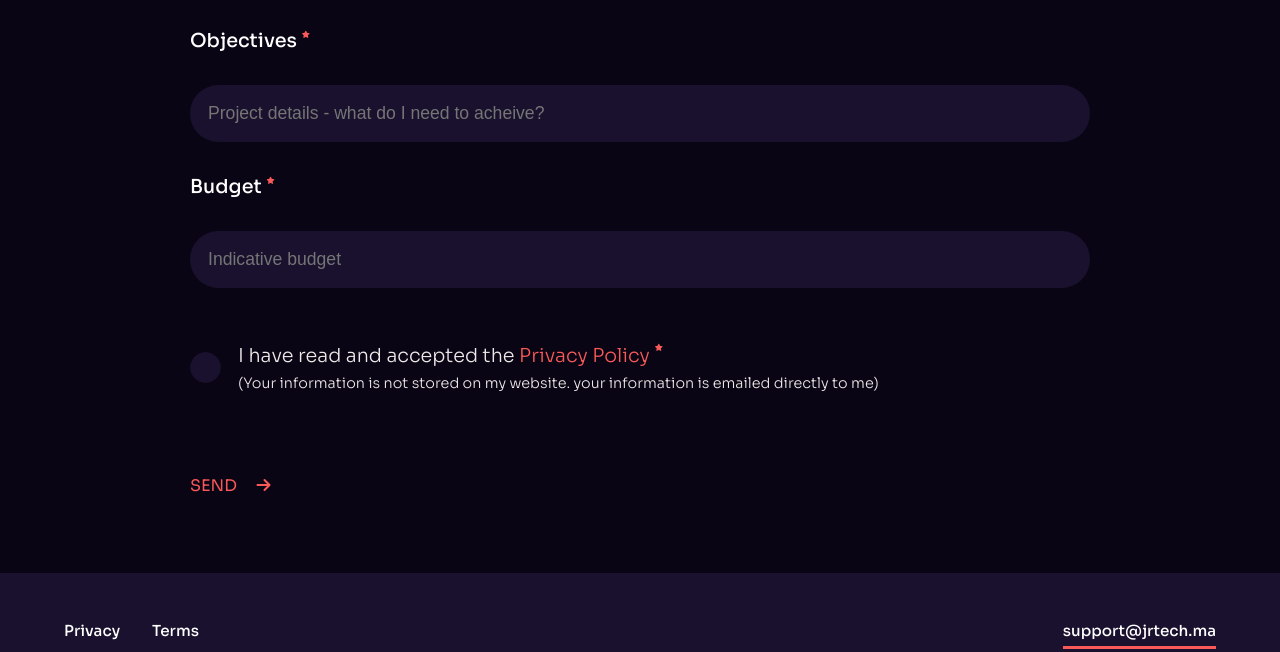
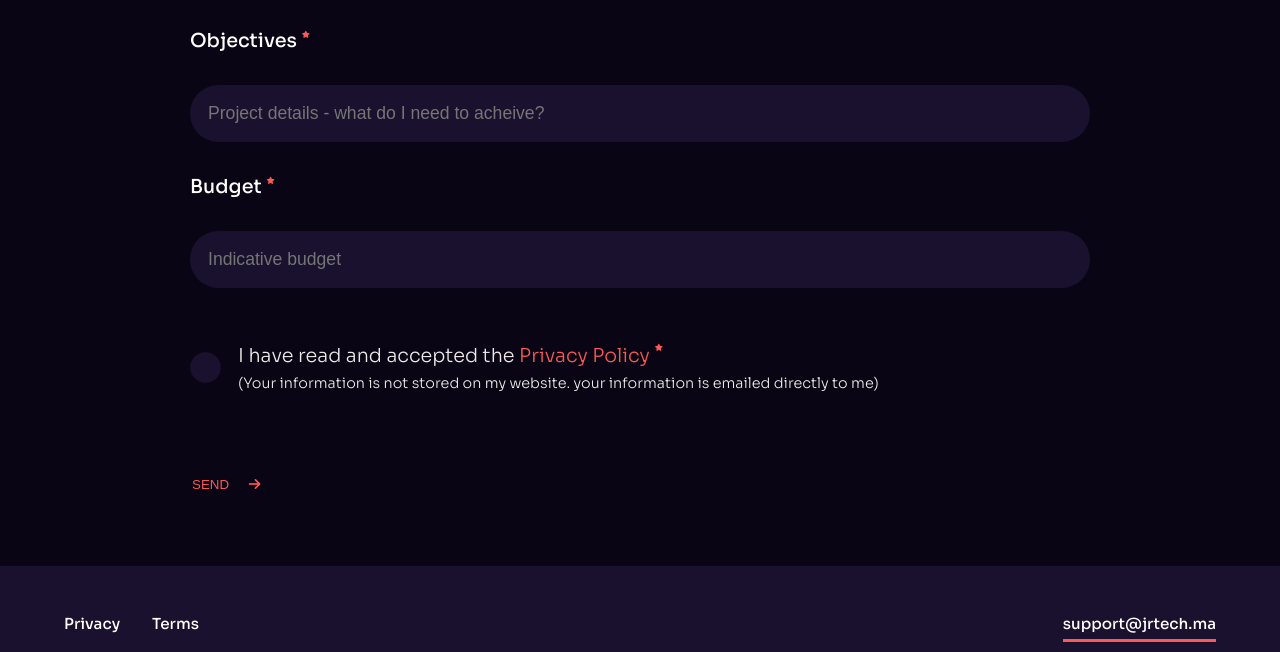
Before and after one commit to Jnah134/personal-portfolio, a website built with webpack: page src/contact.html in a window 1280 px wide. Shown: the part 1399-2051 px from the top of the page. Built offline with nearby package versions, Linux system fonts and the light colour scheme.

Commit message:
add netlify form

```diff
--- a/src/contact.html
+++ b/src/contact.html
@@ -93,7 +93,7 @@
       <h3 class="line-title">Tell me about your project</h3>
 
       <!-- form section -->
-      <form id="form">
+      <form id="form" method="POST" data-netlify="true">
         <div class="flex">
           <div class="column-direction">
             <div class="label-container">
@@ -171,10 +171,17 @@
             </p>
           </div>
         </div>
+         <div class="recaptcha-container">
+          <div data-netlify-recaptcha="true"></div>
+        </div>
+      </div>
         <div class="link-container center-btn">
-          <a href="#" class="btn btn--border btn--primary btn--animated"
-            >Send <i class="fas fa-arrow-right"></i
-          ></a>
+          <button
+            type="submit"
+            class="btn btn--border btn--primary btn--animated"
+          >
+            Send <i class="fas fa-arrow-right"></i>
+          </button>
         </div>
         <!-- end of privacy & policy -->
       </form>
--- a/src/style.scss
+++ b/src/style.scss
@@ -30,6 +30,16 @@ body {
 
 a {
   text-decoration: none;
+}
+
+button {
+  border-color: transparent;
+  outline: none;
+  background: transparent;
+}
+
+.recaptcha-container {
+  margin: 1.5rem 0;
 }
 
 .logo {
```
Also changed, not shown: css/style.css, 1 other file.
